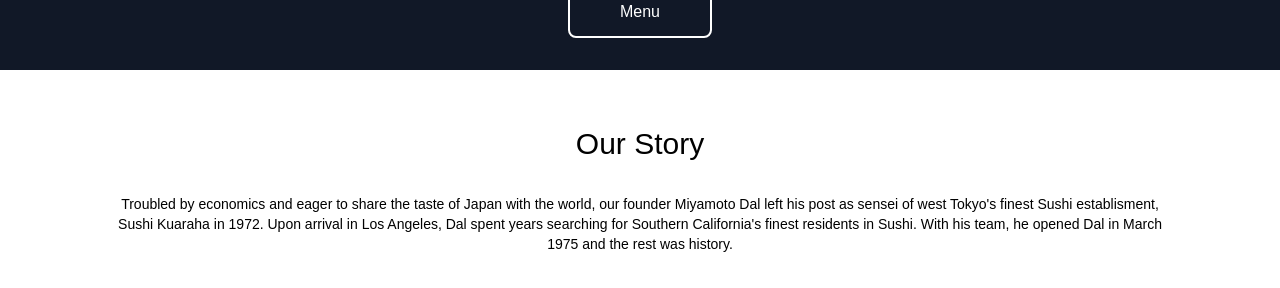
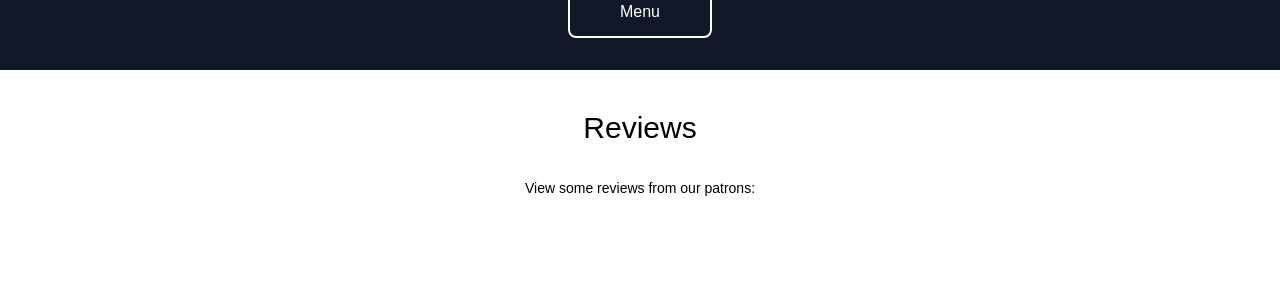
Before and after one commit to lucas-amberg/next-restaurant, a Next.js app: page / in a window 1280 px wide. Shown: the part 602-890 px from the top of the page. Built offline with nearby package versions, Linux system fonts and the light colour scheme; a web font is replaced by a local one.

Commit message:
Create Reviews.tsx and import to homepage

```diff
--- a/app/(main-page)/page.tsx
+++ b/app/(main-page)/page.tsx
@@ -1,8 +1,6 @@
-
-
 import HeaderDesc from "@/app/ui/layout/HeaderDesc";
 import FancyButton from "../ui/layout/FancyButton";
-import SushiText from "@/app/ui/layout/homepage-components/SushiText";
+import Reviews from "../ui/layout/homepage-components/reviews/Reviews";
 
 import Link from "next/link";
 
@@ -19,7 +17,6 @@ export const metadata: Metadata = {
 //Header
 //Image title
 //Description
-//Popular Items
 //Menu Button
 //Reviews
 //About us information
@@ -43,6 +40,7 @@ export default function Home() {
         href={'menu'}
         dark={true}
       />
+      <Reviews/>
       <div className="flex flex-col items-center p-4">
         <HeaderDesc
           header="Our Story"
--- /dev/null
+++ b/app/ui/layout/homepage-components/reviews/Reviews.tsx
@@ -0,0 +1,10 @@
+import HeaderDesc from "../../HeaderDesc";
+
+//The purpose of this component is to display reviews from customers
+export default function Reviews() {
+  return(
+    <div>
+      <HeaderDesc header="Reviews" description="View some reviews from our patrons:"/>
+    </div>
+  )
+}
```
